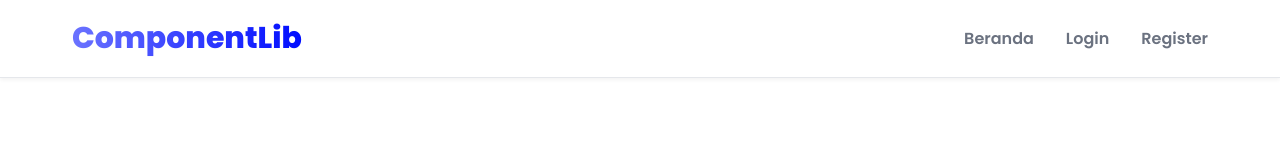
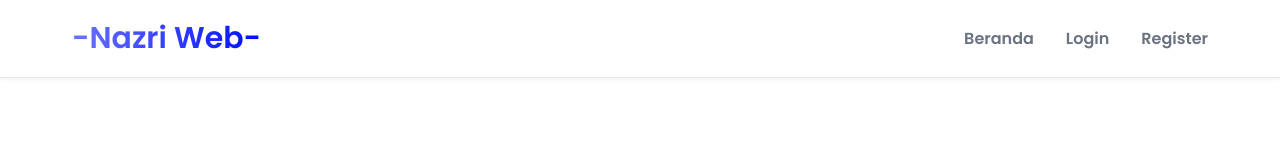
Before and after one commit to Xzrii1/Nazrex, a plain HTML site: page index.html in a window 1280 px wide. Shown: the top 160 px of the page. Drawn offline with Linux system fonts and the light colour scheme.

Commit message:
Update index.html

```diff
--- a/index.html
+++ b/index.html
@@ -5,12 +5,12 @@
   <meta name="viewport" content="width=device-width, initial-scale=1" />
   <title>Component Library - Beautiful UI Components</title>
   <style>
-    @import url('https://fonts.googleapis.com/css2?family=Poppins:wght@400;600;800&display=swap');
+    @import url('https://fonts.googleapis.com/css2?family=Poppins:wght@400;600&display=swap');
 
     :root {
       --color-bg: #ffffff;
-      --color-text-primary: #1f2937; /* Neutral dark */
-      --color-text-secondary: #6b7280; /* Neutral gray */
+      --color-text-primary: #1f2937;
+      --color-text-secondary: #6b7280;
       --color-gradient-start: #6b73ff;
       --color-gradient-end: #000dff;
       --border-radius: 0.75rem;
@@ -32,7 +32,6 @@
       -moz-osx-font-smoothing: grayscale;
     }
 
-    /* Sticky navbar */
     nav {
       position: sticky;
       top: 0;
@@ -53,7 +52,7 @@
 
     .nav-logo {
       font-weight: 800;
-      font-size: 1.875rem; /* 30px */
+      font-size: 1.875rem;
       background: linear-gradient(90deg, var(--color-gradient-start), var(--color-gradient-end));
       -webkit-background-clip: text;
       -webkit-text-fill-color: transparent;
@@ -80,7 +79,6 @@
       outline: none;
     }
 
-    /* Hero section */
     .hero {
       max-width: 900px;
       margin: 6rem auto 10rem;
@@ -88,7 +86,7 @@
       padding: 0 1rem;
     }
     .hero-title {
-      font-size: 3rem; /* 48px */
+      font-size: 3rem;
       font-weight: 800;
       margin: 0 0 1.25rem;
       line-height: 1.1;
@@ -125,7 +123,6 @@
       outline: none;
     }
 
-    /* Feature cards container */
     .features {
       max-width: 1200px;
       margin: 0 auto 6rem;
@@ -182,7 +179,7 @@
 <body>
   <nav role="navigation" aria-label="Main Navigation">
     <div class="nav-container">
-      <div class="nav-logo" aria-label="Logo">ComponentLib</div>
+      <div class="nav-logo" aria-label="Logo">-Nazri Web-</div>
       <div class="nav-links">
         <a href="beranda.html" title="Beranda">Beranda</a>
         <a href="login.html" title="Login">Login</a>
```
